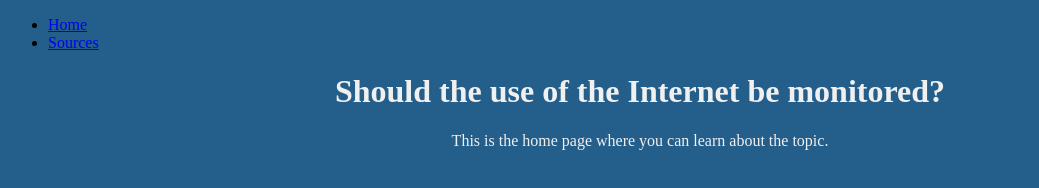
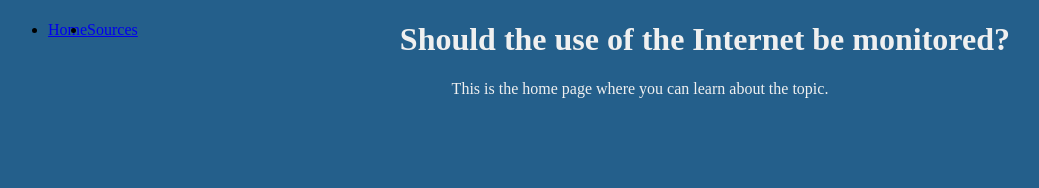
Before and after one commit to dhayes-pvcc/dhayes-pvcc.github.io, a plain HTML site: page Civic engagement project.html in a window 1280 px wide. Shown: the whole page, without its empty margins (0-1039 px from the left). Drawn offline with Linux system fonts and the light colour scheme.

Commit message:
Update Civic engagement project.html

```diff
--- a/Civic engagement project.html
+++ b/Civic engagement project.html
@@ -6,6 +6,7 @@
 			body {background-color:rgb(36, 95, 139);}
 			h1 {color:rgb(240, 240, 240); font-famiily:verdana; text-align:center}
 			p {text-align:center; color:rgb(240, 240, 240)}
+			li {float: left;}
 
 
 
```
